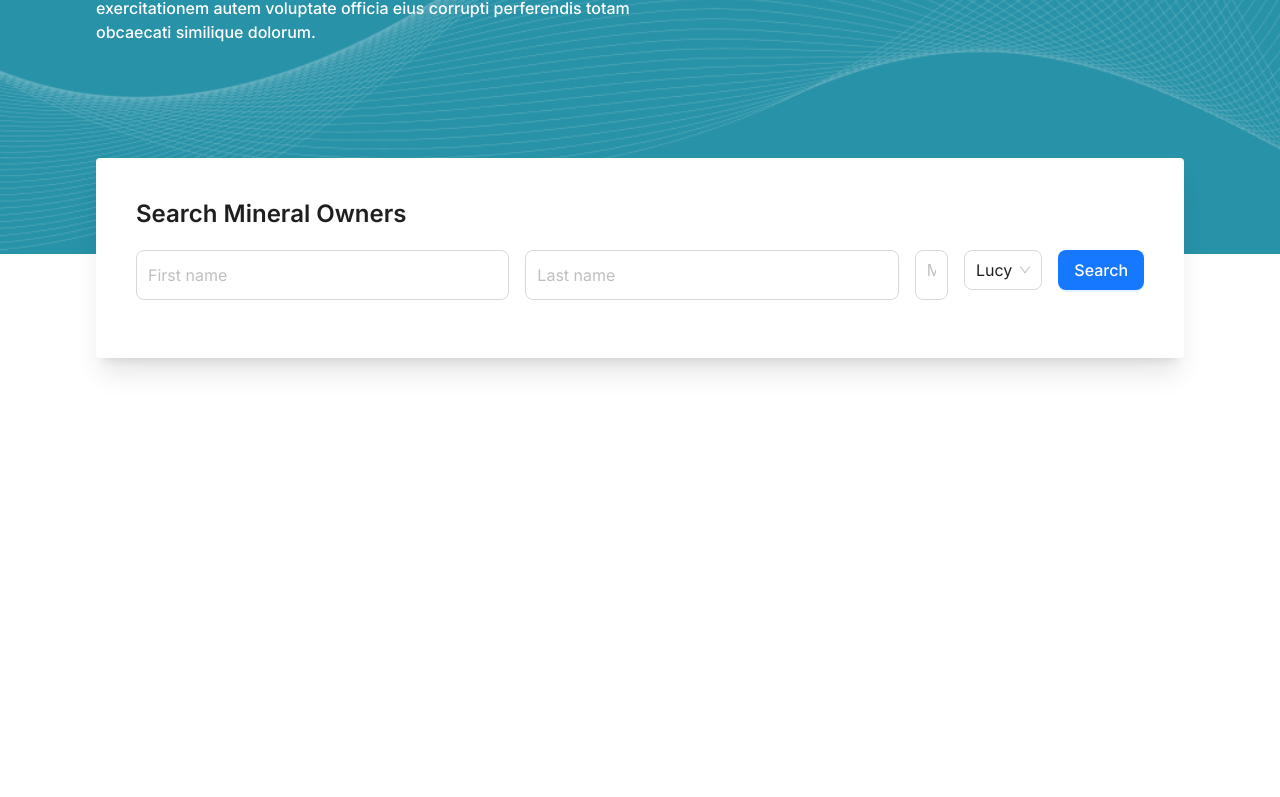
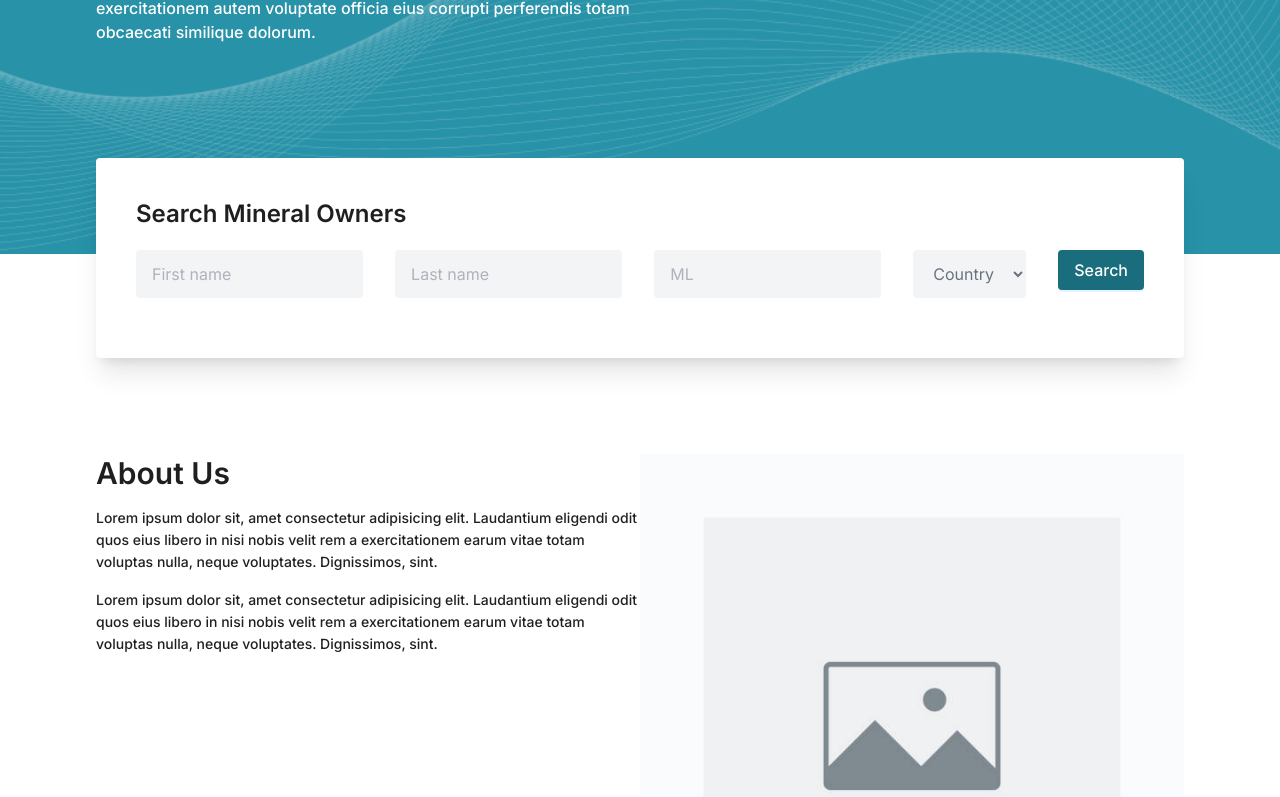
Before and after one commit to Petro411/row-411, a Next.js app: page / in a window 1280 px wide. Shown: the part 395-1192 px from the top of the page. Before the commit the page ends 849 px from the top, so only its background shows below. Built offline with nearby package versions, Linux system fonts and the light colour scheme.

Commit message:
#fix added rc-util package

```diff
--- a/package.json
+++ b/package.json
@@ -11,6 +11,7 @@
   "dependencies": {
     "antd": "^5.24.7",
     "next": "15.3.1",
+    "rc-util": "^5.44.4",
     "react": "^19.0.0",
     "react-dom": "^19.0.0"
   },
--- a/src/components/MineralOwnerFilter.tsx
+++ b/src/components/MineralOwnerFilter.tsx
@@ -10,24 +10,23 @@ const MineralOwnerFilter = () => {
       <div className="min-h-[200px] -translate-y-24 rounded shadow-xl bg-white p-10 flex flex-col gap-2">
         <Title level={3}>Search Mineral Owners</Title>
         <Flex
-        gap={"middle"}
+        className="gap-8"
         >
-          <Input placeholder="First name" size="large" />
-          <Input placeholder="Last name" size="large" />
-          <InputNumber placeholder="ML" size="large" width={"100"}/>
-          <Select
-            size="large"
-            defaultValue="lucy"
-            style={{ width: 120 }}
-            //   onChange={handleChange}
-            options={[
-              { value: "jack", label: "Jack" },
-              { value: "lucy", label: "Lucy" },
-              { value: "Yiminghe", label: "yiminghe" },
-              { value: "disabled", label: "Disabled", disabled: true },
-            ]}
-          />
-          <Button type="primary" size="large">
+        <input className="py-3 px-4 bg-gray-100 outline-none rounded text-gray-500 w-full" placeholder="First name" />
+        <input className="py-3 px-4 bg-gray-100 outline-none rounded text-gray-500 w-full" placeholder="Last name" />
+        <input
+        type="number"
+        className="py-3 px-4 bg-gray-100 outline-none rounded text-gray-500 w-full" placeholder="ML" />
+        <select className="py-3 px-4 bg-gray-100 outline-none rounded text-gray-500">
+          <option value="Country">Country</option>
+          <option value="Country">Country</option>
+          <option value="Country">Country</option>
+          <option value="Country">Country</option>
+          <option value="Country">Country</option>
+
+        </select>
+          <Button type="primary" size="large" className="!py-3">
+
             Search
           </Button>
         </Flex>
--- a/src/components/SiteHeader.tsx
+++ b/src/components/SiteHeader.tsx
@@ -7,7 +7,7 @@ import Link from "next/link";
 
 const SiteHeader = () => {
   return (
-    <div className="sticky top-0 py-2 bg-white">
+    <div className="sticky top-0 py-2 bg-white z-50 shadow">
       <Container>
         <div className="grid grid-cols-12 items-center">
           <div className="col-span-2">
@@ -21,7 +21,7 @@ const SiteHeader = () => {
             ))}
           </div>
           <div className="col-span-2 flex flex-row justify-end items-center">
-            <Button size="large" type="primary" className={`!bg-[#196D7C] !rounded `}>
+            <Button size="large" type="primary">
               Subscription
             </Button>
           </div>
--- /dev/null
+++ b/src/components/home/About.tsx
@@ -0,0 +1,42 @@
+import React from "react";
+import Container from "../Container";
+import { Typography } from "antd";
+import Image from "next/image";
+
+const { Title, Text } = Typography;
+
+const About = () => {
+  return (
+    <Container>
+      <div className="grid grid-cols-2">
+        <div className="flex flex-col">
+          <Title level={2}>About Us</Title>
+          <div className="flex flex-col gap-4">
+            <Text>
+              Lorem ipsum dolor sit, amet consectetur adipisicing elit.
+              Laudantium eligendi odit quos eius libero in nisi nobis velit rem
+              a exercitationem earum vitae totam voluptas nulla, neque
+              voluptates. Dignissimos, sint.
+            </Text>
+            <Text>
+              Lorem ipsum dolor sit, amet consectetur adipisicing elit.
+              Laudantium eligendi odit quos eius libero in nisi nobis velit rem
+              a exercitationem earum vitae totam voluptas nulla, neque
+              voluptates. Dignissimos, sint.
+            </Text>
+          </div>
+        </div>
+        <div className="flex flex-row justify-end">
+          <Image
+            alt=""
+            src={"/assets/images/empty-img.jpg"}
+            height={600}
+            width={600}
+          />
+        </div>
+      </div>
+    </Container>
+  );
+};
+
+export default About;
--- /dev/null
+++ b/src/components/home/HowItWorks.tsx
@@ -0,0 +1,30 @@
+import React from "react";
+import Container from "../Container";
+import { Typography } from "antd";
+const { Title, Text } = Typography;
+
+const HowItWorks = () => {
+  return (
+    <div className="min-h-[80vh] bg-blue-500 flex flex-col justify-center">
+    <Container className="flex flex-col items-center">
+      <Title level={2}>How it works?</Title>
+      <Text className="">
+        Lorem ipsum dolor sit amet consectetur adipisicing elit. Impedit dolorem
+        ipsum voluptatem tempore reiciendis porro earum provident temporibus
+        doloribus natus?
+      </Text>
+
+      <div className="grid grid-cols-3 w-full">
+        {
+            ["","",""].map((item,index)=>(
+                <div key={index} className="border rounded min-h-32"></div>
+            ))
+        }
+      </div>
+    </Container>
+    </div>
+
+  );
+};
+
+export default HowItWorks;
--- /dev/null
+++ b/src/components/home/MineralOwnersByState.tsx
@@ -0,0 +1,31 @@
+import React from "react";
+import { Typography } from "antd";
+import Container from "../Container";
+import { statesList } from "@/config/dummy";
+import Link from "next/link";
+
+const { Title, Text } = Typography;
+const MineralOwnersByState = () => {
+  return (
+    <Container>
+      <Title level={2}>Browse Mineral Owner Lists by State</Title>
+      <Text className="">
+        Lorem ipsum dolor sit amet consectetur adipisicing elit. Impedit dolorem
+        ipsum voluptatem tempore reiciendis porro earum provident temporibus
+        doloribus natus?
+      </Text>
+
+      <ul className="grid grid-cols-6 gap-y-2 mt-8">
+        {statesList.map((item, index) => (
+          <li key={index}>
+            <Link href={"/"}>
+              <Text>{item}</Text>
+            </Link>
+          </li>
+        ))}
+      </ul>
+    </Container>
+  );
+};
+
+export default MineralOwnersByState;
--- /dev/null
+++ b/src/components/home/OurCompany.tsx
@@ -0,0 +1,34 @@
+import React from "react";
+import Container from "../Container";
+import { Typography } from "antd";
+import Image from "next/image";
+
+const { Title, Text} = Typography;
+
+const OurCompany = () => {
+  return (
+    <Container>
+      <div className="grid grid-cols-2">
+        <div className="flex flex-row justify-start">
+          <Image
+            alt=""
+            src={"/assets/images/empty-img.jpg"}
+            height={600}
+            width={600}
+          />
+        </div>
+        <div className="">
+          <Title level={2}>Our Company</Title>
+          <Text>
+            Lorem ipsum dolor sit, amet consectetur adipisicing elit. Laudantium
+            eligendi odit quos eius libero in nisi nobis velit rem a
+            exercitationem earum vitae totam voluptas nulla, neque voluptates.
+            Dignissimos, sint.
+          </Text>
+        </div>
+      </div>
+    </Container>
+  );
+};
+
+export default OurCompany;
--- /dev/null
+++ b/src/config/dummy.ts
@@ -0,0 +1,50 @@
+export const statesList = [
+    "Alabama",
+    "Alaska",
+    "Arizona",
+    "Arkansas",
+    "California",
+    "Colorado",
+    "Connecticut",
+    "Delaware",
+    "Florida",
+    "Georgia",
+    "Idaho",
+    "Illinois",
+    "Indiana",
+    "Iowa",
+    "Kansas",
+    "Kentucky",
+    "Louisiana",
+    "Maine",
+    "Maryland",
+    "Massachusetts",
+    "Michigan",
+    "Minnesota",
+    "Mississippi",
+    "Missouri",
+    "Montana",
+    "Nebraska",
+    "Nevada",
+    "New Hampshire",
+    "New Jersey",
+    "New Mexico",
+    "New York",
+    "North Carolina",
+    "North Dakota",
+    "Ohio",
+    "Oklahoma",
+    "Oregon",
+    "Pennsylvania",
+    "Rhode Island",
+    "South Carolina",
+    "South Dakota",
+    "Tennessee",
+    "Texas",
+    "Utah",
+    "Vermont",
+    "Virginia",
+    "Washington",
+    "West Virginia",
+    "Wisconsin",
+]
--- a/src/pages/index.tsx
+++ b/src/pages/index.tsx
@@ -3,6 +3,10 @@ import Head from "next/head";
 import React from "react";
 import Container from "@/components/Container";
 import MineralOwnerFilter from "@/components/MineralOwnerFilter";
+import About from "@/components/home/About";
+import OurCompany from "@/components/home/OurCompany";
+import MineralOwnersByState from "@/components/home/MineralOwnersByState";
+import HowItWorks from "@/components/home/HowItWorks";
 
 const Home = () => {
   return (
@@ -24,6 +28,12 @@ const Home = () => {
         </Container>
       </div>
       <MineralOwnerFilter />
+      <div className="flex flex-col gap-28">
+        <About />
+        <OurCompany />
+        <MineralOwnersByState/>
+        <HowItWorks/>
+      </div>
     </main>
   );
 };
--- a/src/styles/globals.css
+++ b/src/styles/globals.css
@@ -64,13 +64,7 @@ a,p,span{
 }
 
 @layer{
-  .ant-input-lg{
-    @apply !py-3
-  }
-  .ant-select-selector{
-    @apply py-1
-  }
-  .ant-select-selection-wrap{
-    @apply !py-3
-  }
+ .ant-btn-lg{
+  @apply !bg-[#196D7C] !rounded
+ }
 }
```
Also changed, not shown: public/assets/images/empty-img.jpg (added), 1 other file (tests, documents, lock files or other folders).
